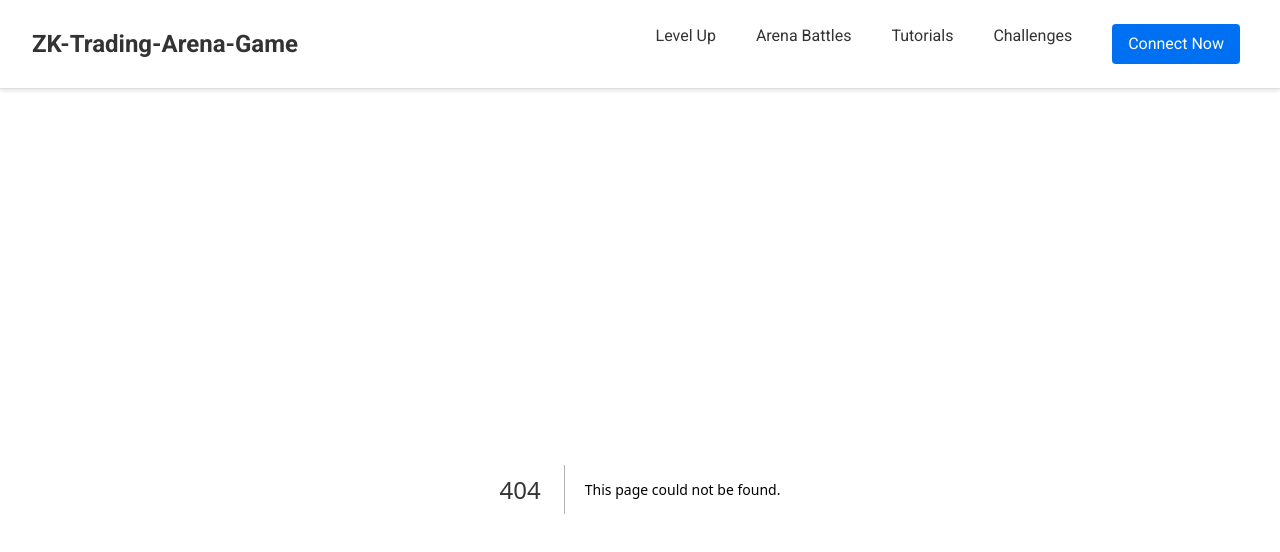
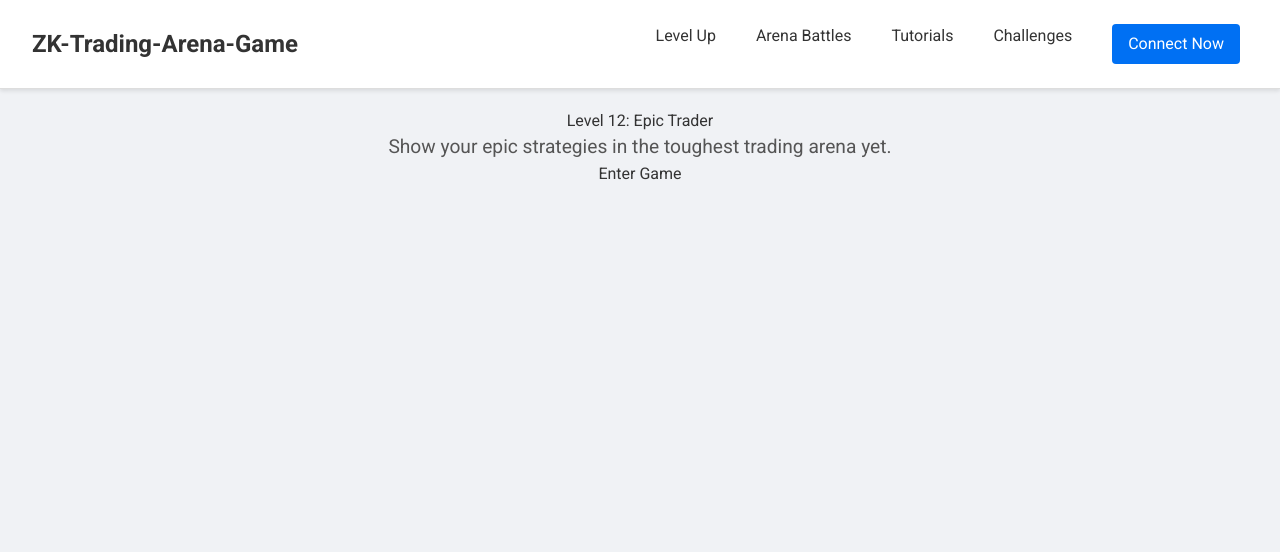
Before and after one commit to Dwaipayan25/zk-trading-arena-game, a Next.js app in the folder zk-trading-arena-game/: page /game/level-12 in a window 1280 px wide. Before the commit this address had no page. Shown: the top 552 px of the page. Built offline with nearby package versions, Linux system fonts and the light colour scheme.

Commit message:
level 12-15 added

```diff
--- /dev/null
+++ b/zk-trading-arena-game/src/app/game/level-12/page.js
@@ -0,0 +1,6 @@
+'use client';
+import { Level12 } from "../level1120";
+
+export default function Level11Page() {
+    return <Level12 />;
+}
--- /dev/null
+++ b/zk-trading-arena-game/src/app/game/level-13/page.js
@@ -0,0 +1,6 @@
+'use client';
+import { Level13 } from "../level1120";
+
+export default function Level11Page() {
+    return <Level13 />;
+}
--- /dev/null
+++ b/zk-trading-arena-game/src/app/game/level-14/page.js
@@ -0,0 +1,6 @@
+'use client';
+import { Level14 } from "../level1120";
+
+export default function Level11Page() {
+    return <Level14 />;
+}
--- /dev/null
+++ b/zk-trading-arena-game/src/app/game/level-15/page.js
@@ -0,0 +1,6 @@
+'use client';
+import { Level15 } from "../level1120";
+
+export default function Level11Page() {
+    return <Level15 />;
+}
```
Also changed, not shown: zk-trading-arena-game/src/app/game/level-16/page.js (added), zk-trading-arena-game/src/app/game/level-17/page.js (added), zk-trading-arena-game/src/app/game/level-18/page.js (added), zk-trading-arena-game/src/app/game/level-19/page.js (added), zk-trading-arena-game/src/app/game/level-20/page.js (added).
